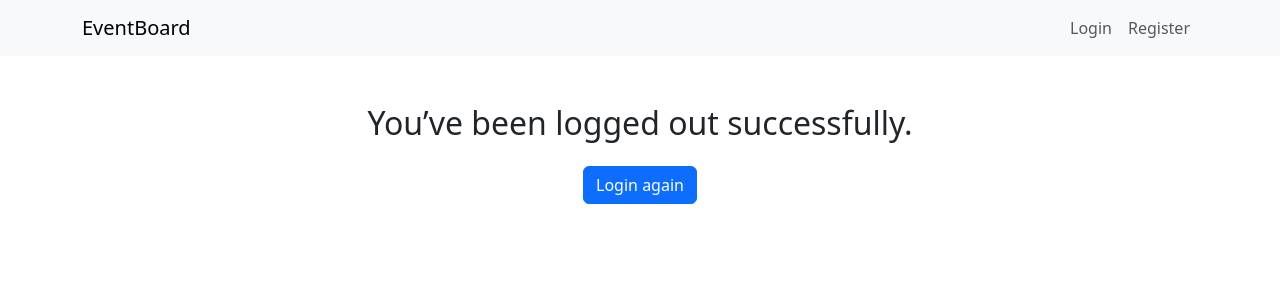
After one commit to GabrielHlaing/miniproject4HtetAungHlaing, a Django app: template EventBoard/events/templates/registration/logged_out.html in a window 1280 px wide. The commit adds this page. Shown: the top 300 px of the page. Run offline with Django 5.2, Linux system fonts and the light colour scheme; the template is opened without the code that fills it, so the values that code supplies are empty.

```diff
--- a/EventBoard/events/templates/base.html
+++ b/EventBoard/events/templates/base.html
@@ -15,7 +15,11 @@
           <ul class="navbar-nav ms-auto">
             {% if user.is_authenticated %}
               <li class="nav-item"><a class="nav-link" href="#">{{ user.username }}</a></li>
-              <li class="nav-item"><a class="nav-link" href="{% url 'logout' %}">Logout</a></li>
+              <li ><form method="post" action="{% url 'logout' %}" style="display:inline;">
+                  {% csrf_token %}
+                  <button type="submit" class="btn btn-link p-0 m-0 align-baseline">Logout</button>
+              </form>
+              </li>
             {% else %}
               <li class="nav-item"><a class="nav-link" href="{% url 'login' %}">Login</a></li>
               <li class="nav-item"><a class="nav-link" href="{% url 'events:register' %}">Register</a></li>
--- /dev/null
+++ b/EventBoard/events/templates/registration/logged_out.html
@@ -0,0 +1,8 @@
+{% extends "base.html" %}
+
+{% block content %}
+<div class="container text-center mt-5">
+  <h2>You’ve been logged out successfully.</h2>
+  <p><a href="{% url 'login' %}" class="btn btn-primary mt-3">Login again</a></p>
+</div>
+{% endblock %}
--- a/EventBoard/events/views.py
+++ b/EventBoard/events/views.py
@@ -1,7 +1,7 @@
 from django.contrib.auth.forms import UserCreationForm
 from django.contrib.auth import login
 from django.shortcuts import render, redirect
-
+from .models import Event
 
 def register(request):
     if request.method == "POST":
@@ -14,6 +14,6 @@ def register(request):
         form = UserCreationForm()
     return render(request, "registration/register.html", {"form": form})
 
-
 def index(request):
-    return render(request, 'events/index.html', {})
+    events = Event.objects.all().order_by('date')
+    return render(request, 'events/index.html', {'events': events})
```
Also changed, not shown: EventBoard/events/templates/events/index.html (+11 -7 lines), EventBoard/events/migrations/0001_initial.py (added).
